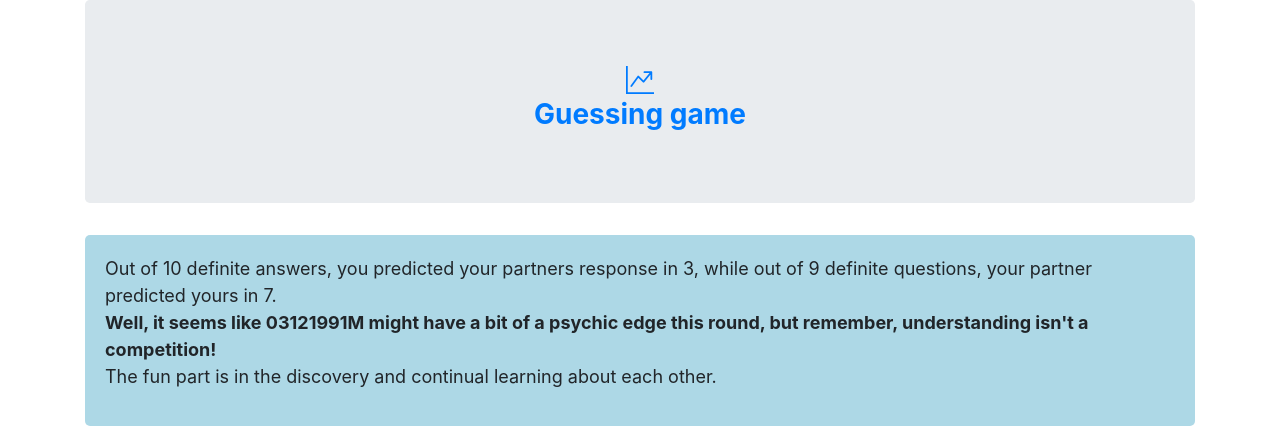
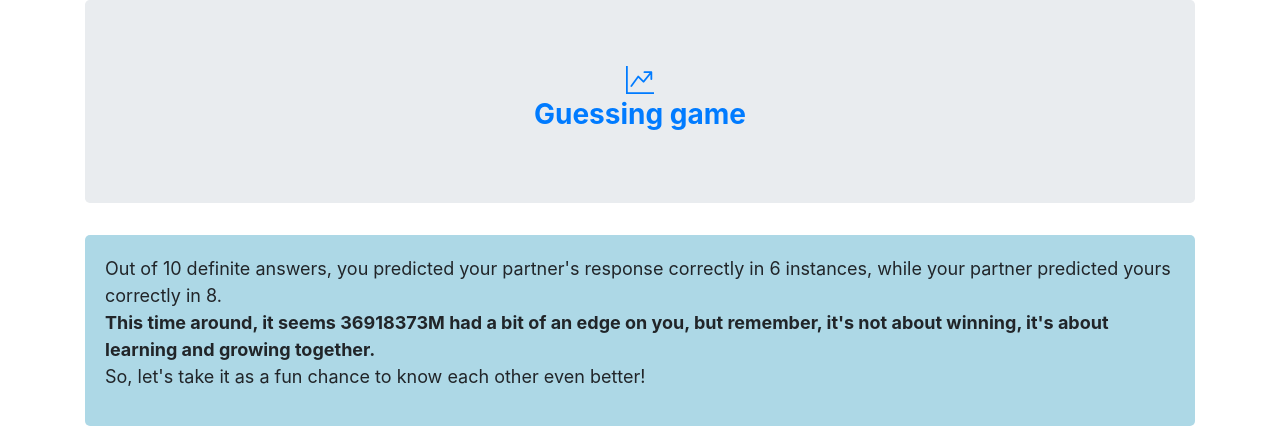
Before and after one commit to LoveGrow1/36918373F, a plain HTML site: page alignment.html in a window 1280 px wide. Shown: the top 440 px of the page. Drawn offline with nearby package versions, Linux system fonts and the light colour scheme; grey boxes are pictures that could not be loaded.

Commit message:
Update alignment.html

```diff
--- a/alignment.html
+++ b/alignment.html
@@ -44,9 +44,9 @@
   <div class="row">
     <div class="col-12">
       <div class="info-box">
-        <p>Out of 10 definite answers, you predicted your partners response in 3, while out of 9 definite questions, your partner predicted yours in 7. <br><strong>Well, it seems like 03121991M might have a bit of a psychic edge this round, but remember, understanding isn't a competition!</strong>
+        <p>Out of 10 definite answers, you predicted your partner's response correctly in 6 instances, while your partner predicted yours correctly in 8. <br><strong>This time around, it seems 36918373M had a bit of an edge on you, but remember, it's not about winning, it's about learning and growing together.</strong>
           <br>
-          The fun part is in the discovery and continual learning about each other.</p>
+          So, let's take it as a fun chance to know each other even better!</p>
       </div>
       <div>
         <img class="celebration-animation" src="CoupleDance.gif" alt="Celebration Animation">
```
